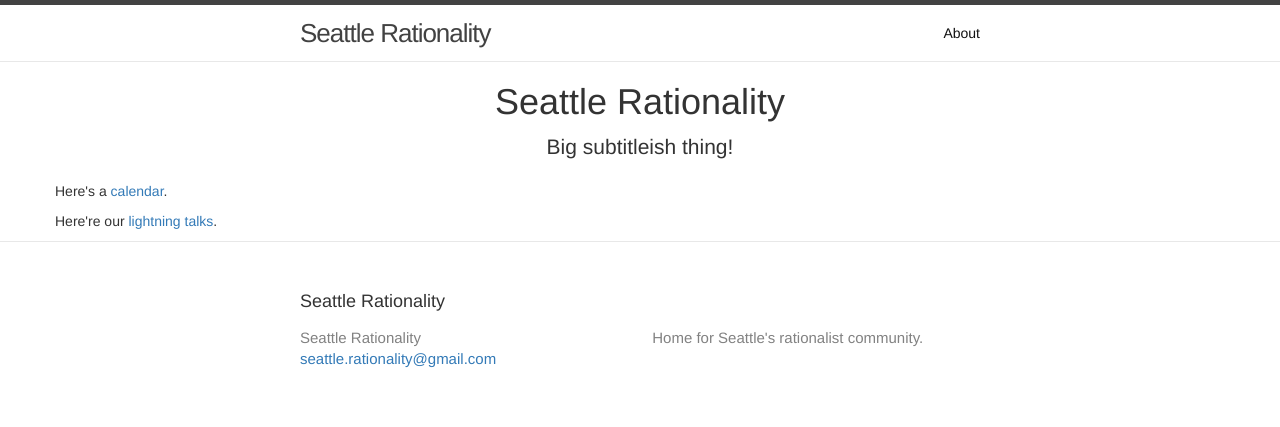
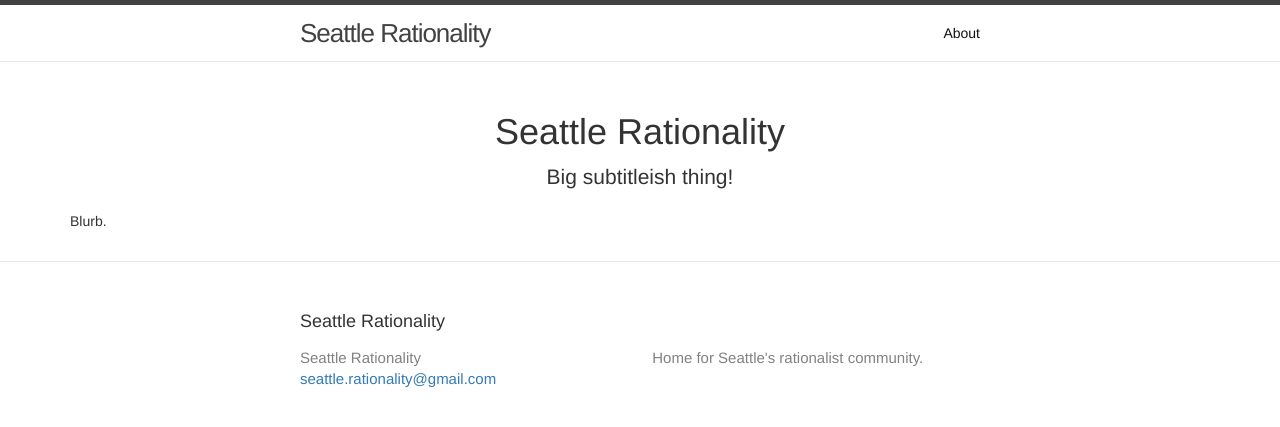
Before and after one commit to seattlerationality/seattlerationality.github.io, a Jekyll site: the page built from index.md, in a window 1280 px wide. Shown: the top 427 px of the page. Built offline with Jekyll 4.4.1, drawn with Linux system fonts in a browser that asks for light colours.

Commit message:
prepare index page to use plain Markdown instead

```diff
--- a/index.html
+++ b/index.md
@@ -7,9 +7,6 @@ layout: default
     <h1>Seattle Rationality</h1>
     <p class="lead">Big subtitleish thing!</p>
   </div>
+</div>
 
-  <p>Here's a <a href="/calendar">calendar</a>.</p>
-
-  <p>Here're our <a href="/lightning-talks">lightning talks</a>.</p>
-
-</div>
+Blurb.
```
Also changed, not shown: other parts of index.md (+1 -1 lines).
